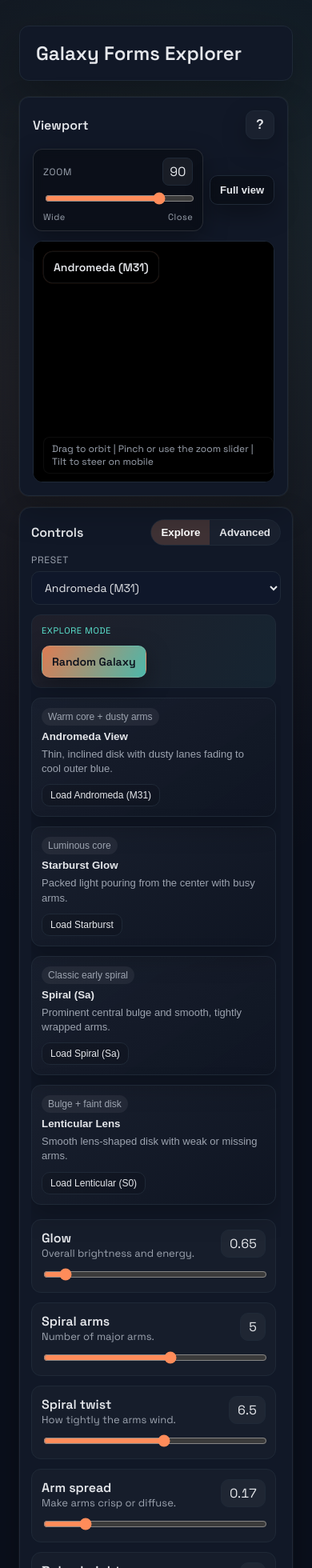
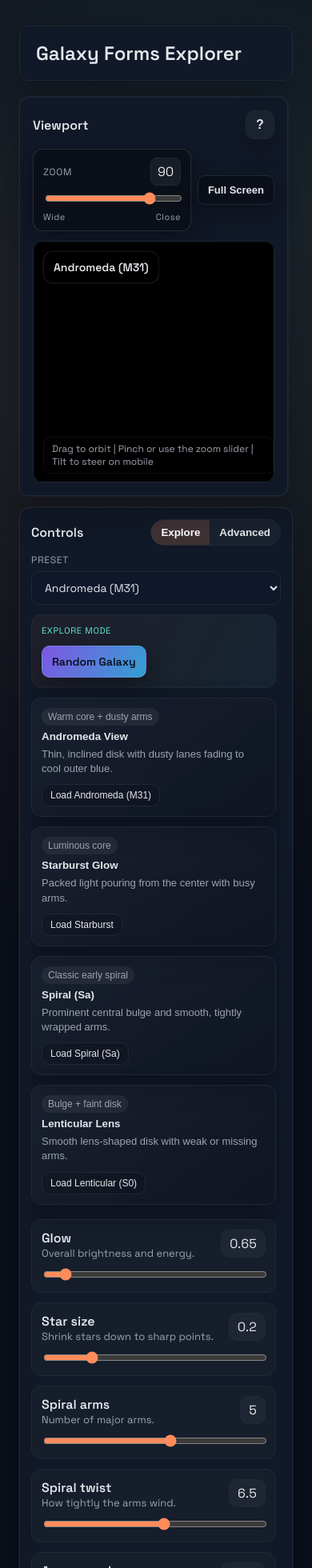
Before and after one commit to jamesmiller2404/galaxy-viewer-web, a React (Vite) app: page / in a window 390 px wide. Shown: the top 1960 px of the page at 80% size. Built offline with nearby package versions, Linux system fonts and the light colour scheme.

Commit message:
ui modifications

```diff
--- a/src/App.tsx
+++ b/src/App.tsx
@@ -174,6 +174,13 @@ export default function App() {
     });
     return () => cancelAnimationFrame(raf);
   }, [rendererReady, fullscreenMode]);
+
+  useEffect(() => {
+    if (!rendererReady) return;
+    const renderer = rendererRef.current;
+    if (!renderer) return;
+    renderer.setStarSizeScale(params.starSize);
+  }, [rendererReady, params.starSize]);
 
   useEffect(() => {
     if (typeof document === "undefined") return;
@@ -433,8 +440,7 @@ export default function App() {
     if (!presets.length) return;
     const choice = presets[Math.floor(Math.random() * presets.length)];
     if (!choice) return;
-    setPresetName(choice.name);
-    setParams(applyMobileStarLimit({ ...choice.params }, isMobile));
+    loadPreset(choice.name);
   };
 
   const enterFullscreenMode = () => {
@@ -534,7 +540,7 @@ export default function App() {
                 </div>
               </div>
               <button className="fullscreen-btn" onClick={toggleFullscreenMode} type="button">
-                Full view
+                Full Screen
               </button>
             </div>
           )}
@@ -646,6 +652,15 @@ export default function App() {
                       max={2.5}
                       step={0.05}
                       onChange={(v) => updateParam("brightness", v)}
+                    />
+                    <PlaySlider
+                      label="Star size"
+                      description="Shrink stars down to sharp points."
+                      value={params.starSize}
+                      min={0}
+                      max={1}
+                      step={0.05}
+                      onChange={(v) => updateParam("starSize", v)}
                     />
                     <PlaySlider
                       label="Spiral arms"
@@ -799,6 +814,15 @@ export default function App() {
                         step={0.05}
                         decimals={2}
                         onChange={(v) => updateParam("brightness", v)}
+                      />
+                      <NumericField
+                        label="Star size"
+                        value={params.starSize}
+                        min={0}
+                        max={1}
+                        step={0.05}
+                        decimals={2}
+                        onChange={(v) => updateParam("starSize", v)}
                       />
                     </Section>
 
--- a/src/domain/parameters.ts
+++ b/src/domain/parameters.ts
@@ -8,6 +8,7 @@ export interface GalaxyParameters {
   noise: number;
   coreFalloff: number;
   brightness: number;
+  starSize: number;
   bulgeRadius: number;
   bulgeStarCount: number;
   bulgeFalloff: number;
@@ -25,6 +26,7 @@ export const defaultParameters: GalaxyParameters = {
   noise: 0.22,
   coreFalloff: 1.8,
   brightness: 0.65,
+  starSize: 0.2,
   bulgeRadius: 9.0,
   bulgeStarCount: 50000,
   bulgeFalloff: 2.3,
--- a/src/domain/presets.ts
+++ b/src/domain/presets.ts
@@ -2,7 +2,7 @@ import { GalaxyParameters, defaultParameters } from "./parameters";
 
 export interface Preset {
   name: string;
-  params: GalaxyParameters;
+  params: Partial<GalaxyParameters>;
 }
 
 export const presets: Preset[] = [
@@ -660,5 +660,5 @@ export const presets: Preset[] = [
 
 export function findPreset(name: string): GalaxyParameters | null {
   const preset = presets.find((p) => p.name === name);
-  return preset ? { ...preset.params } : null;
+  return preset ? { ...defaultParameters, ...preset.params } : null;
 }
--- a/src/gl/renderer.ts
+++ b/src/gl/renderer.ts
@@ -13,7 +13,9 @@ export class GalaxyRenderer {
   private uView!: WebGLUniformLocation;
   private uProjection!: WebGLUniformLocation;
   private uPalette!: WebGLUniformLocation;
+  private uStarSizeScale!: WebGLUniformLocation;
   private starCount = 0;
+  private starSizeScale = 1;
   private camera = new Camera();
   private model = mat4.create();
 
@@ -30,6 +32,7 @@ export class GalaxyRenderer {
     this.uView = gl.getUniformLocation(this.program, "uView")!;
     this.uProjection = gl.getUniformLocation(this.program, "uProjection")!;
     this.uPalette = gl.getUniformLocation(this.program, "uPalette")!;
+    this.uStarSizeScale = gl.getUniformLocation(this.program, "uStarSizeScale")!;
 
     this.vao = gl.createVertexArray()!;
     this.vbo = gl.createBuffer()!;
@@ -88,6 +91,7 @@ export class GalaxyRenderer {
     gl.uniformMatrix4fv(this.uModel, false, this.model);
     gl.uniformMatrix4fv(this.uView, false, view);
     gl.uniformMatrix4fv(this.uProjection, false, projection);
+    gl.uniform1f(this.uStarSizeScale, clamp(this.starSizeScale, 0, 1));
 
     gl.activeTexture(gl.TEXTURE0);
     gl.bindTexture(gl.TEXTURE_2D, this.paletteTex);
@@ -119,6 +123,11 @@ export class GalaxyRenderer {
 
   setAngles(yaw: number, pitch: number) {
     this.camera.setAngles(yaw, pitch);
+    this.render();
+  }
+
+  setStarSizeScale(scale: number) {
+    this.starSizeScale = clamp(scale, 0, 1);
     this.render();
   }
 
--- a/src/gl/shaders.ts
+++ b/src/gl/shaders.ts
@@ -6,6 +6,7 @@ layout(location = 2) in float in_colorIndex;
 uniform mat4 uModel;
 uniform mat4 uView;
 uniform mat4 uProjection;
+uniform float uStarSizeScale;
 
 out float vIntensity;
 out float vColorIndex;
@@ -16,9 +17,12 @@ void main() {
   float dist = max(length(viewPos.xyz), 0.01);
   gl_Position = uProjection * viewPos;
   float brightness = clamp(in_intensity, 0.0, 4.0);
+  float sizeFactor = clamp(uStarSizeScale, 0.0, 1.0);
   float baseSize = mix(5.0, 24.0, clamp(brightness * 0.4, 0.0, 1.0));
   float size = baseSize / dist;
-  gl_PointSize = clamp(size, 2.0, 18.0);
+  float scaledSize = size * mix(0.05, 1.0, sizeFactor);
+  float minSize = mix(1.0, 2.0, sizeFactor);
+  gl_PointSize = clamp(scaledSize, minSize, 18.0);
   vIntensity = in_intensity;
   vColorIndex = clamp(in_colorIndex, 0.0, 1.0);
 }
--- a/src/styles.css
+++ b/src/styles.css
@@ -604,7 +604,7 @@ h1 {
 .btn:hover { transform: translateY(-1px); }
 
 .btn.primary {
-  background: linear-gradient(120deg, rgba(255, 140, 90, 0.85), rgba(94, 234, 212, 0.75));
+  background: linear-gradient(120deg, rgba(139, 92, 246, 0.9), rgba(56, 189, 248, 0.82));
   border-color: rgba(255, 255, 255, 0.1);
   color: #0a0f1b;
   font-weight: 700;
```
Also changed, not shown: 1 other file (tests, documents, lock files or other folders).
